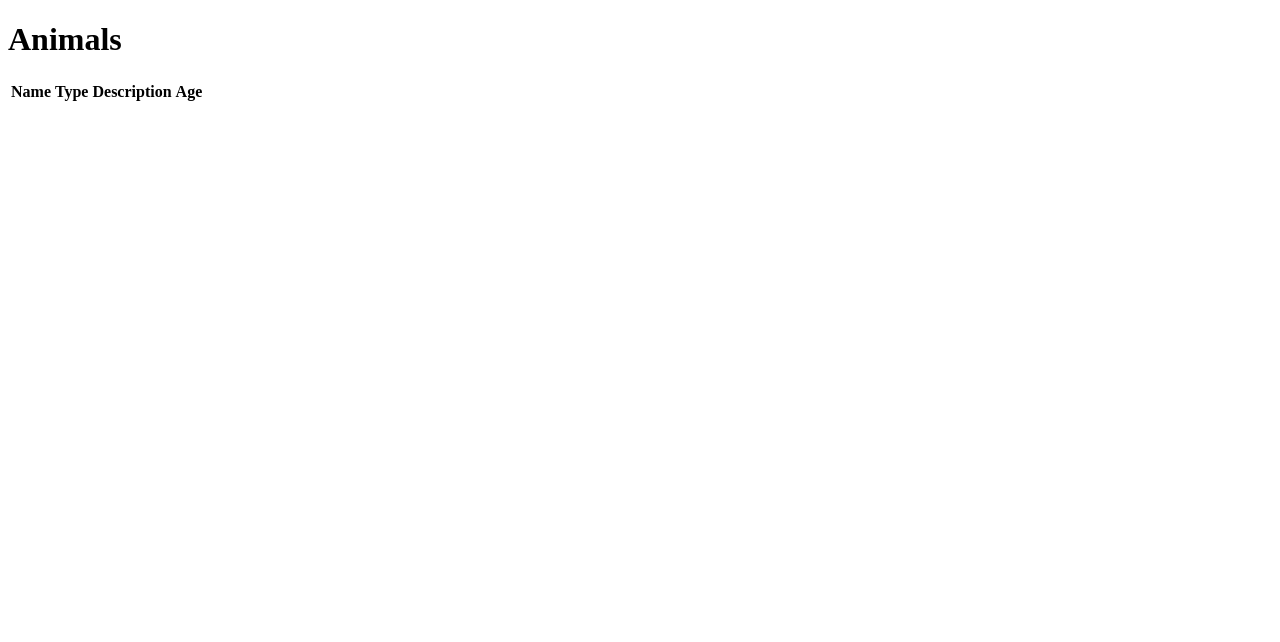
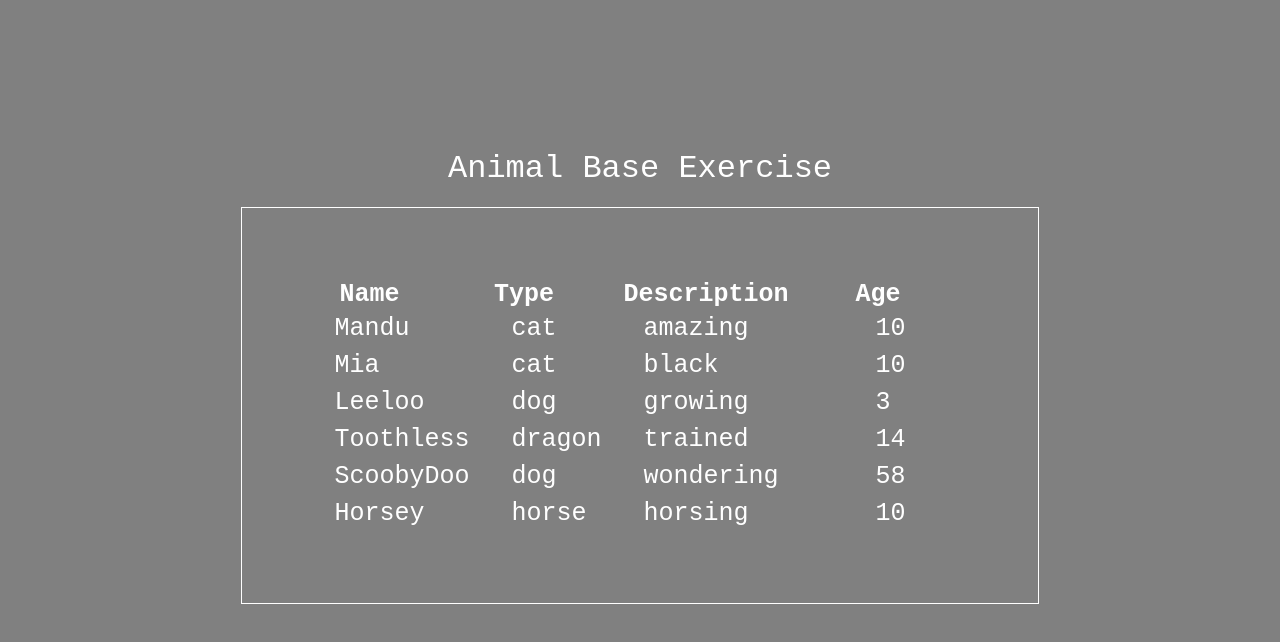
Before and after one commit to alexmaracinaru/AnimalBase, a plain HTML site: page index.html in a window 1280 px wide. Drawn offline with Linux system fonts and the light colour scheme.

Commit message:
added some styling

```diff
--- a/animals_objects.js
+++ b/animals_objects.js
@@ -38,6 +38,8 @@ function prepareObjects(jsonData) {
     animal.desc = wordByWord[2];
     animal.type = wordByWord[3];
     animal.age = jsonObject.age;
+
+    allAnimals.push(animal);
   });
 
   displayList();
--- a/index.html
+++ b/index.html
@@ -5,9 +5,10 @@
     <meta name="viewport" content="width=device-width, initial-scale=1.0" />
     <meta http-equiv="X-UA-Compatible" content="ie=edge" />
     <title>Animals (objects)</title>
+    <link rel="stylesheet" href="./style.css">
   </head>
   <body>
-    <h1>Animals</h1>
+    <h1>Animal Base Exercise</h1>
 
     <table id="list">
       <thead>
--- /dev/null
+++ b/style.css
@@ -0,0 +1,34 @@
+* {
+margin: 0;
+padding: 0;
+box-sizing: border-box;
+}
+body {
+    background-color: gray;
+}
+h1{
+    color: white;
+    font-family: 'Courier New', Courier, monospace;
+    font-weight: 400;
+    text-align: center;
+    margin-top: 150px;
+
+}
+#list {
+    color: white;
+    font-size: 25px;
+    font-family: 'Courier New', Courier, monospace;
+    margin:auto;
+    margin-top: 20px;
+    padding: 70px;
+    border: 1px solid white;
+
+}
+
+#list tbody tr td {
+    padding: 3px 20px;
+  }
+
+#list thead tr th{
+    padding-right: 65px;
+}
```
